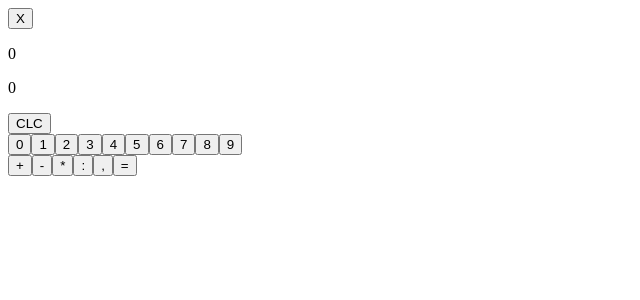
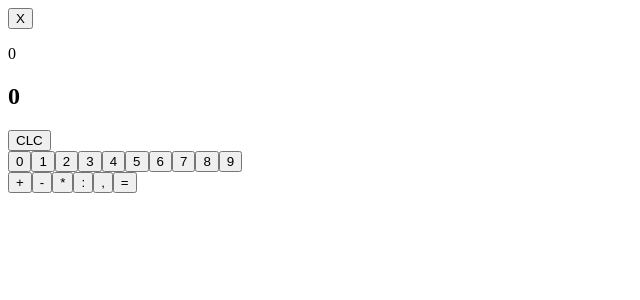
Before and after one commit to ritamcastro/testing-apps-with-rtl, a React app: page / in a window 1280 px wide. Shown: the top 300 px of the page, without its empty margins (0-640 px from the left). Built offline with nearby package versions, Linux system fonts and the light colour scheme.

Commit message:
Refactor Calculator by extracting components!

```diff
--- a/src/features/calculator/calculator.jsx
+++ b/src/features/calculator/calculator.jsx
@@ -1,5 +1,8 @@
 import React, { useState } from 'react'
 import { add } from '../../services/math'
+import Display from './display'
+import Keypad from './keypad'
+import Operations from './operations'
 
 const Calculator = () => {
 
@@ -19,53 +22,31 @@ const Calculator = () => {
         }
     }
 
-    const getInput = (e) => {
+    const getInput = (value) => {
         if (input == undefined) {
-            setInput(e)
+            setInput(value)
         }
         if (result && operation == undefined) {
             setResult(undefined)
         }
     }
 
-    const doOperation = (e) => {
-        setOperation(e)
+    const doOperation = (operationName) => {
+        setOperation(operationName)
         if (result == undefined) {
             setResult(input)
         }
         setInput(undefined)
     }
-    //
+
     return (
         <div>
             <div>
                 <button aria-label='close calculator'>X</button>
             </div>
-            <div>
-                <p aria-label='expression'>{result === undefined ? 0 : result} {operation} {input} </p>
-                <p aria-label='result'> {result === undefined ? 0 : result}</p>
-                <button aria-label='clear'>CLC</button>
-            </div>
-            <div>
-                <button>0</button>
-                <button>1</button>
-                <button>2</button>
-                <button onClick={() => getInput("3")}>3</button>
-                <button>4</button>
-                <button onClick={() => getInput("5")}>5</button>
-                <button>6</button>
-                <button>7</button>
-                <button>8</button>
-                <button>9</button>
-            </div>
-            <div>
-                <button onClick={() => doOperation("+")}>+</button>
-                <button>-</button>
-                <button>*</button>
-                <button>:</button>
-                <button>,</button>
-                <button onClick={() => calculate()}>=</button>
-            </div>
+            <Display result={result} operation={operation} input={input} />
+            <Keypad onGetInput={getInput} />
+            <Operations onGetInput={doOperation} onCalculate={calculate}></Operations>
         </div>
     )
 }
--- /dev/null
+++ b/src/features/calculator/display.jsx
@@ -0,0 +1,12 @@
+import React from 'react'
+
+const Display = ({ result, input, operation }) => {
+    return (
+        <div>
+            <p aria-label='expression'>{result === undefined ? 0 : result} {operation} {input} </p>
+            <h2 aria-label='result'> {result === undefined ? 0 : result}</h2>
+            <button aria-label='clear'>CLC</button>
+        </div>
+    )
+}
+export default Display
--- /dev/null
+++ b/src/features/calculator/keypad.jsx
@@ -0,0 +1,20 @@
+import React from 'react'
+
+const Keypad = ({ onGetInput }) => {
+    return (
+        <div>
+            <button>0</button>
+            <button>1</button>
+            <button>2</button>
+            <button name="3" onClick={e => onGetInput(e.target.name)}>3</button>
+            <button>4</button>
+            <button name="5" onClick={e => onGetInput(e.target.name)}>5</button>
+            <button>6</button>
+            <button>7</button>
+            <button>8</button>
+            <button>9</button>
+        </div>
+    )
+}
+
+export default Keypad
--- /dev/null
+++ b/src/features/calculator/operations.jsx
@@ -0,0 +1,17 @@
+
+import React from 'react'
+
+const Keypad = ({ onGetInput , onCalculate}) => {
+    return (
+<div>
+  <button name="+" onClick={e => onGetInput(e.target.name)}>+</button>
+  <button>-</button>
+  <button>*</button>
+  <button>:</button>
+  <button>,</button>
+  <button onClick={onCalculate}>=</button>
+</div>
+    )
+}
+
+export default Keypad
```
Lines whose indentation alone changed are shown as unchanged.
